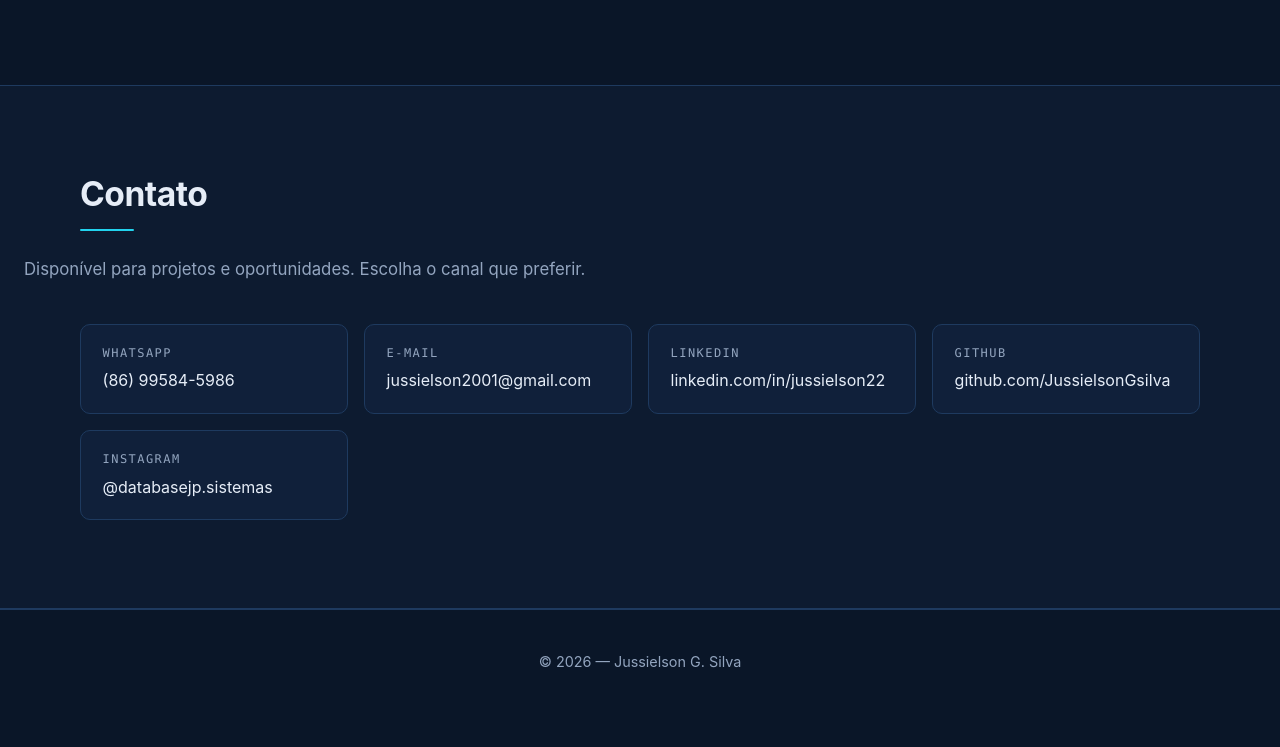
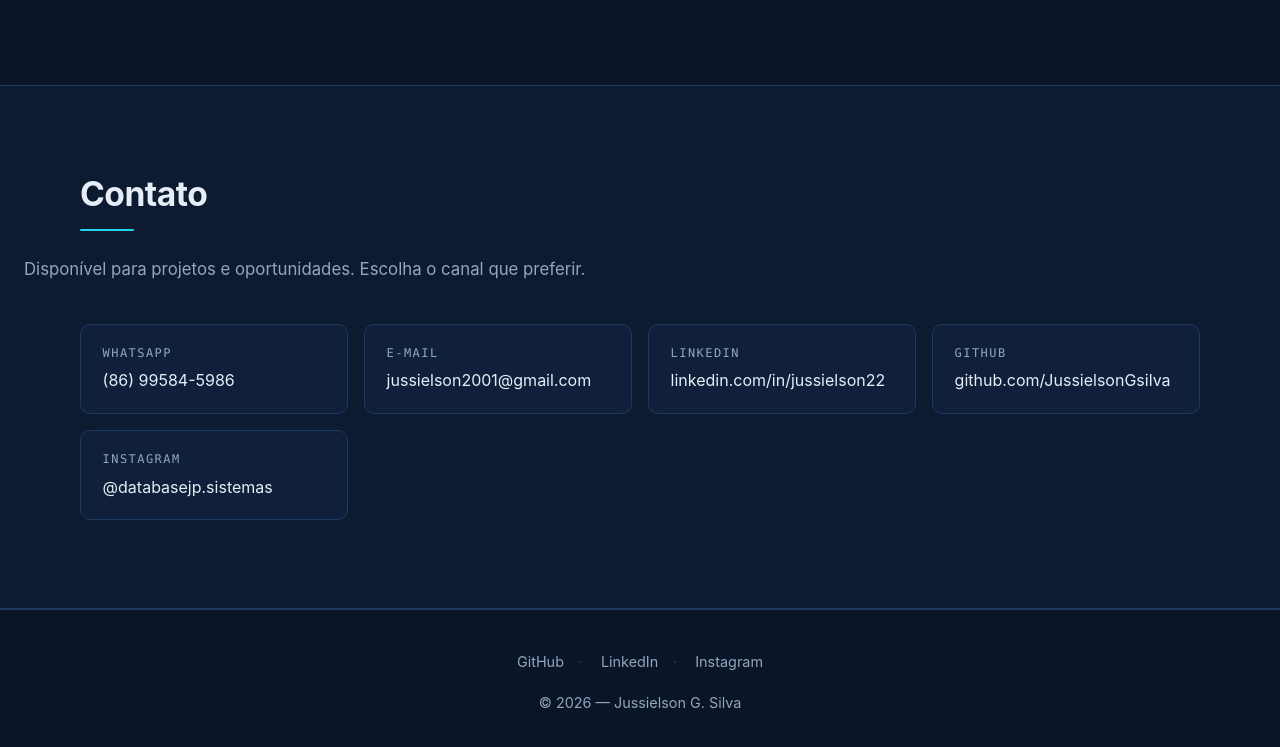
Before and after one commit to JussielsonGsilva/meu-portfolio, a plain HTML site: page index.html in a window 1280 px wide. Shown: the part 3130-3877 px from the top of the page. Before the commit the page ends 3845 px from the top, so only its background shows below. Drawn offline with Linux system fonts and the light colour scheme.

Commit message:
feat: adiciona links de redes sociais no rodapé
Co-Authored-By: Claude Opus 5 <noreply@anthropic.com>

```diff
--- a/index.html
+++ b/index.html
@@ -28,7 +28,7 @@
          já visitou o site continua com a folha de estilo antiga aplicada no
          HTML novo — e vê a página sem layout nenhum.
          Ao alterar o style.css, incremente este número. -->
-    <link rel="stylesheet" href="style.css?v=3">
+    <link rel="stylesheet" href="style.css?v=4">
 </head>
 <body>
 
@@ -302,6 +302,21 @@
     </section>
 
     <footer class="rodape">
+        <ul class="rodape-redes">
+            <li>
+                <a href="https://github.com/JussielsonGsilva"
+                   target="_blank" rel="noopener">GitHub</a>
+            </li>
+            <li>
+                <a href="https://www.linkedin.com/in/jussielson22/"
+                   target="_blank" rel="noopener">LinkedIn</a>
+            </li>
+            <li>
+                <a href="https://instagram.com/databasejp.sistemas"
+                   target="_blank" rel="noopener">Instagram</a>
+            </li>
+        </ul>
+
         <p>© 2026 — Jussielson G. Silva</p>
     </footer>
 
--- a/style.css
+++ b/style.css
@@ -567,6 +567,37 @@ button:focus-visible {
     margin: 0;
 }
 
+/* Linha de redes sociais acima do copyright */
+.rodape-redes {
+    list-style: none;
+    margin: 0 0 1rem;
+    padding: 0;
+
+    /* Centraliza e permite quebrar em telas estreitas */
+    display: flex;
+    flex-wrap: wrap;
+    justify-content: center;
+    align-items: center;
+    gap: 0.9rem;
+}
+
+/* Ponto separador entre os itens — some no último para não sobrar solto */
+.rodape-redes li + li::before {
+    content: "·";
+    margin-right: 0.9rem;
+    color: var(--borda);
+}
+
+.rodape-redes a {
+    color: var(--texto-suave);
+    transition: color var(--transicao);
+}
+
+.rodape-redes a:hover,
+.rodape-redes a:focus-visible {
+    color: var(--destaque);
+}
+
 /* ------------------------------------------------------------
    TELAS ESTREITAS
    ------------------------------------------------------------ */
```
